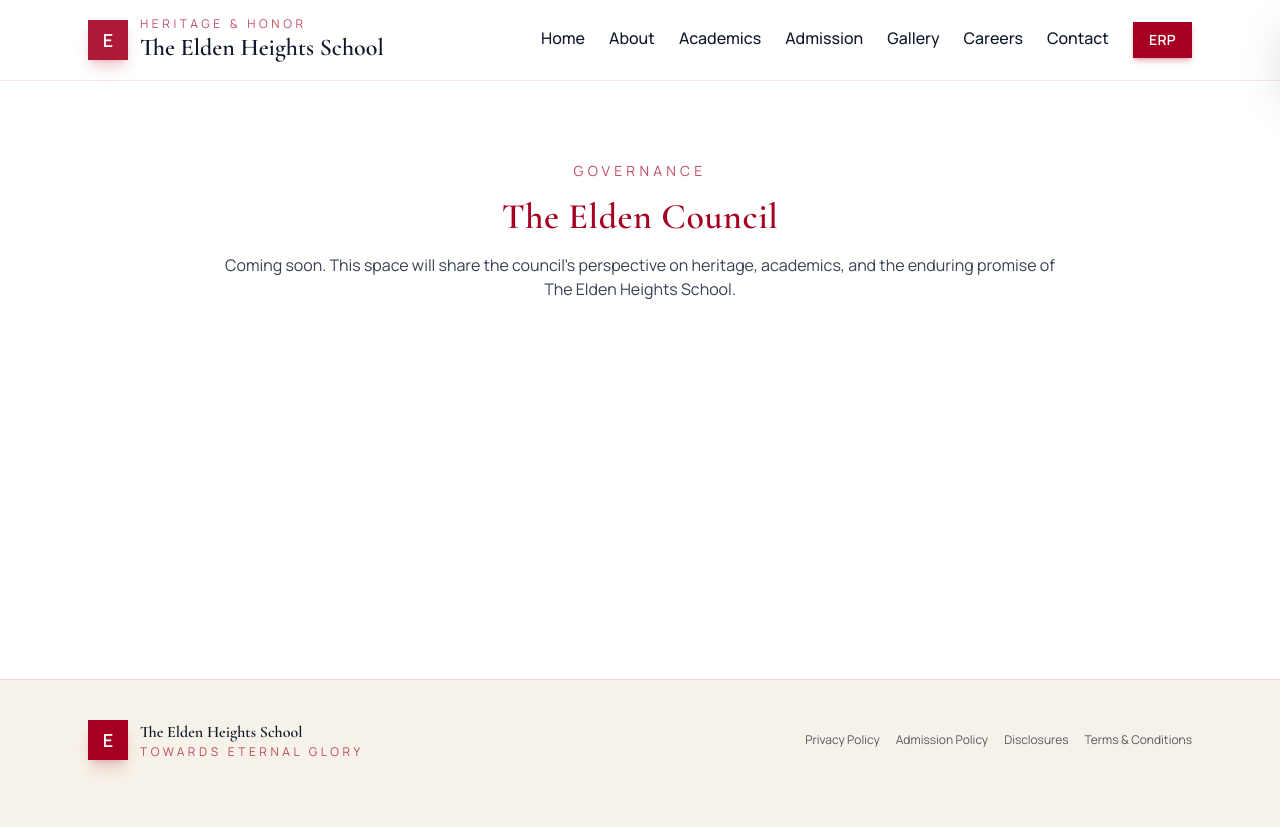
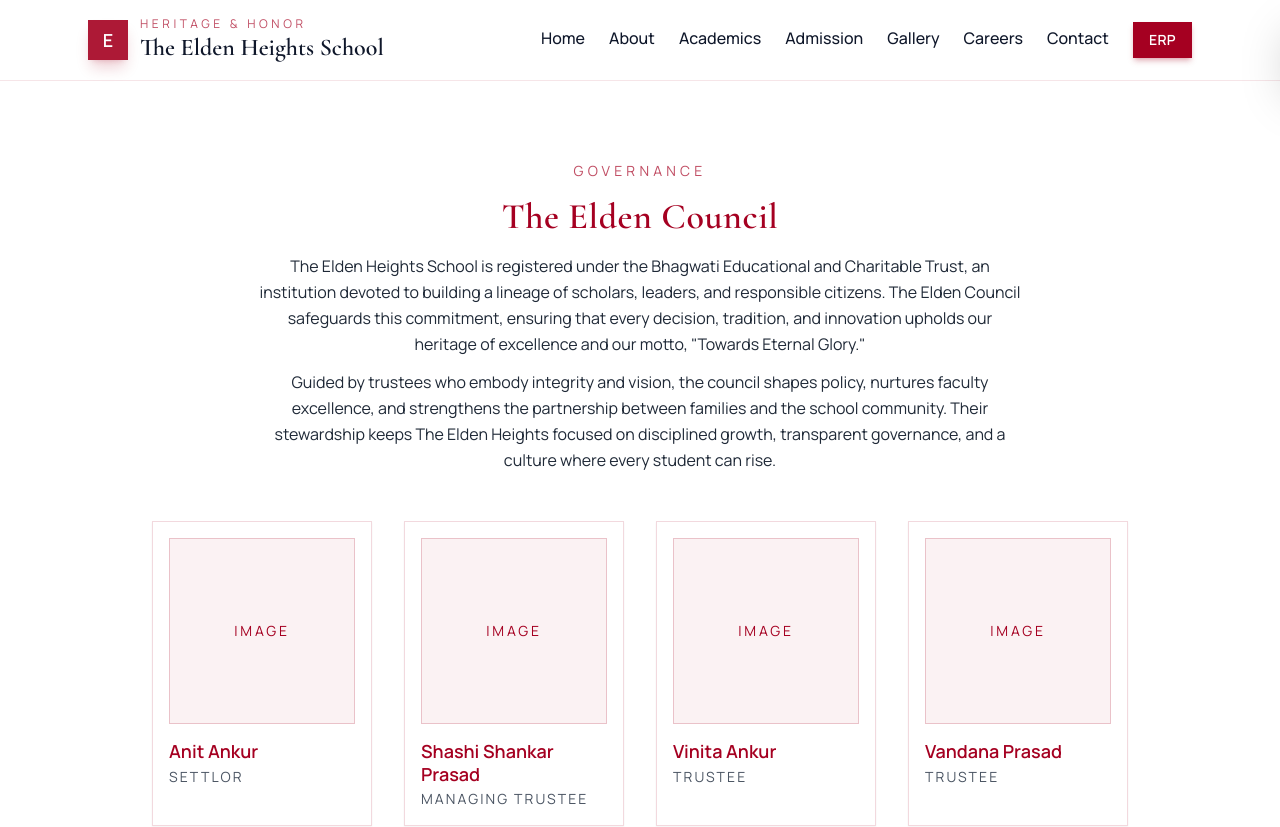
Before and after one commit to imagicity-stack/Mount-Litera-Website, a Next.js app: page /the-elden-council in a window 1280 px wide. Shown: the top 827 px of the page. Before the commit the page ends 800 px from the top, so only its background shows below. Built offline with nearby package versions, Linux system fonts and the light colour scheme.

Commit message:
Add council member placeholders and trust details

```diff
--- a/pages/the-elden-council.js
+++ b/pages/the-elden-council.js
@@ -16,12 +16,33 @@ export default function TheEldenCouncilPage() {
         <Navbar />
         <main className="flex-1">
           <section className="relative overflow-hidden bg-ivory py-20">
-            <div className="relative max-w-4xl mx-auto px-6 text-center space-y-4">
-              <p className="text-sm uppercase tracking-[0.3em] text-cardinal/70">Governance</p>
-              <h1 className="text-4xl font-semibold text-cardinal">The Elden Council</h1>
-              <p className="text-gray-700">
-                Coming soon. This space will share the council's perspective on heritage, academics, and the enduring promise of The Elden Heights School.
-              </p>
+            <div className="relative max-w-5xl mx-auto px-6 space-y-12">
+              <div className="space-y-4">
+                <p className="text-sm uppercase tracking-[0.3em] text-cardinal/70 text-center">Governance</p>
+                <h1 className="text-4xl font-semibold text-cardinal text-center">The Elden Council</h1>
+                <div className="max-w-3xl mx-auto space-y-3 text-center text-gray-800 leading-relaxed">
+                  <p>
+                    The Elden Heights School is registered under the Bhagwati Educational and Charitable Trust, an institution devoted to building a lineage of scholars, leaders, and responsible citizens. The Elden Council safeguards this commitment, ensuring that every decision, tradition, and innovation upholds our heritage of excellence and our motto, "Towards Eternal Glory."
+                  </p>
+                  <p>
+                    Guided by trustees who embody integrity and vision, the council shapes policy, nurtures faculty excellence, and strengthens the partnership between families and the school community. Their stewardship keeps The Elden Heights focused on disciplined growth, transparent governance, and a culture where every student can rise.
+                  </p>
+                </div>
+              </div>
+
+              <div className="grid gap-8 md:grid-cols-4">
+                {[{ name: 'Anit Ankur', title: 'Settlor' }, { name: 'Shashi Shankar Prasad', title: 'Managing Trustee' }, { name: 'Vinita Ankur', title: 'Trustee' }, { name: 'Vandana Prasad', title: 'Trustee' }].map((member) => (
+                  <div key={member.name} className="flex flex-col bg-white border border-cardinal/15 shadow-sm p-4 space-y-4">
+                    <div className="w-full aspect-square bg-cardinal/5 border border-cardinal/20 flex items-center justify-center text-cardinal text-sm uppercase tracking-[0.2em]">
+                      Image
+                    </div>
+                    <div className="space-y-1">
+                      <p className="text-lg font-semibold text-cardinal leading-tight">{member.name}</p>
+                      <p className="text-sm uppercase tracking-[0.15em] text-gray-600">{member.title}</p>
+                    </div>
+                  </div>
+                ))}
+              </div>
             </div>
           </section>
         </main>
```
